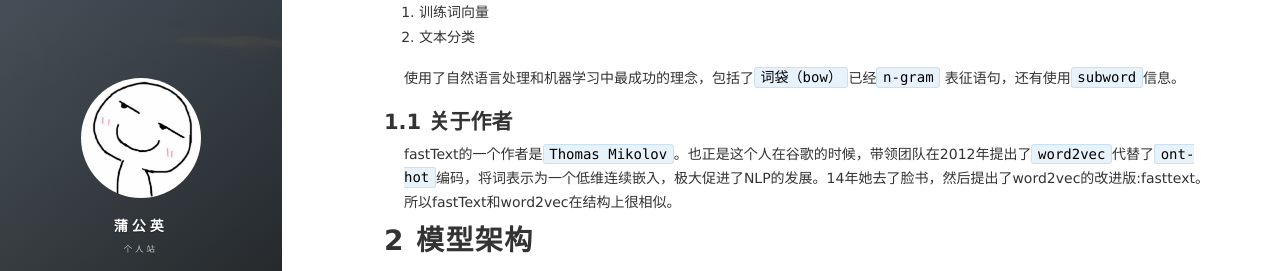
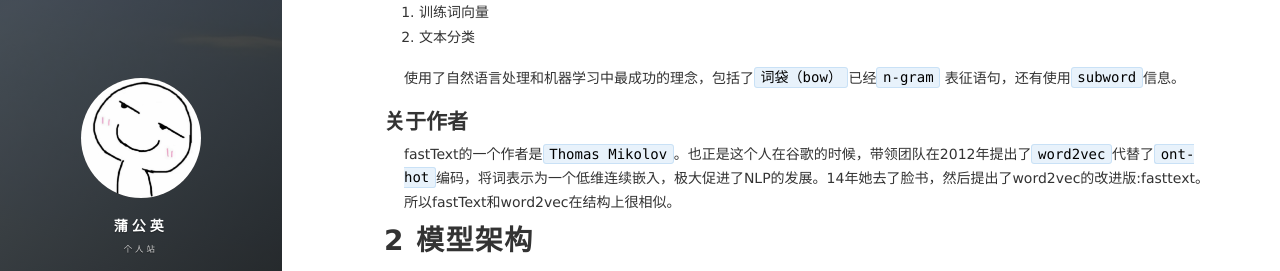
Before and after one commit to puluwen/puluwen.github.io, a Jekyll site: the page built from _posts/2019-01-08-fastText-Introduction.md, in a window 1280 px wide and 900 px high. Shown: the part 210-481 px from the top of the window. Built offline with Jekyll 4.4.1, drawn with Linux system fonts in a browser that asks for light colours; nearby versions of some CDN libraries; comment, search, counter and statistics services are not loaded.

Commit message:
update fastText

```diff
--- a/_posts/2019-01-08-fastText-Introduction.md
+++ b/_posts/2019-01-08-fastText-Introduction.md
@@ -14,7 +14,7 @@
 
 使用了自然语言处理和机器学习中最成功的理念，包括了`词袋（bow）`已经`n-gram` 表征语句，还有使用`subword`信息。
 
-## 1.1 关于作者
+## 关于作者
 fastText的一个作者是`Thomas Mikolov`。也正是这个人在谷歌的时候，带领团队在2012年提出了`word2vec`代替了`ont-hot`编码，将词表示为一个低维连续嵌入，极大促进了NLP的发展。14年她去了脸书，然后提出了word2vec的改进版:fasttext。所以fastText和word2vec在结构上很相似。
 
 # 2 模型架构
```
